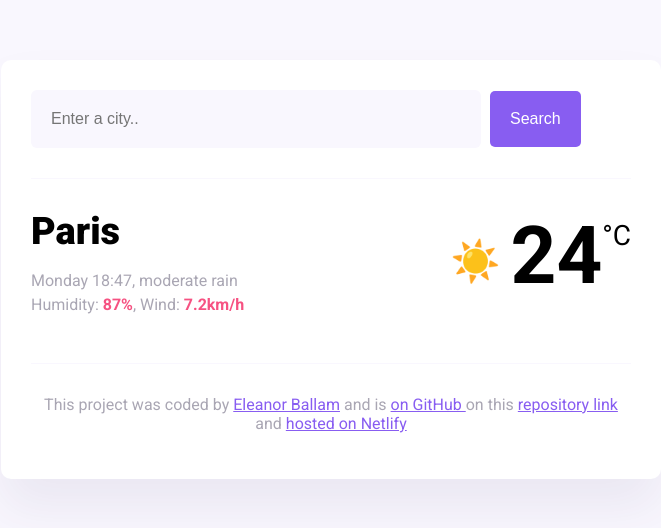
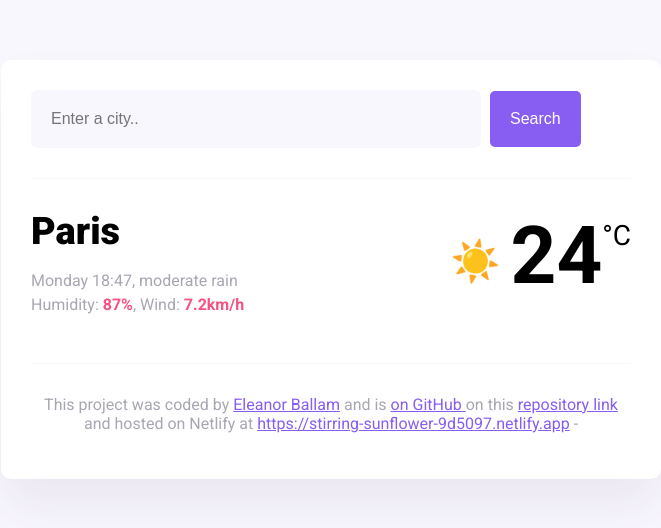
Before and after one commit to Ellieb303/shecodes-week-6-hw, a website built with Parcel: page index.html in a window 1280 px wide. Shown: the whole page, without its empty margins (309-970 px from the left). Built offline with nearby package versions, Linux system fonts and the light colour scheme.

Commit message:
Updated Netflify link

```diff
--- a/index.html
+++ b/index.html
@@ -53,8 +53,13 @@
           <a href="https://github.com/Ellieb303/shecodes-week-6-hw"
             >repository link
           </a>
-          and
-          <a href="#" target="_blank">hosted on Netlify</a>
+          and hosted on Netlify at
+          <a
+            href="https://stirring-sunflower-9d5097.netlify.app/"
+            target="_blank"
+            >https://stirring-sunflower-9d5097.netlify.app</a
+          >
+          -
         </p>
       </footer>
     </div>
```
